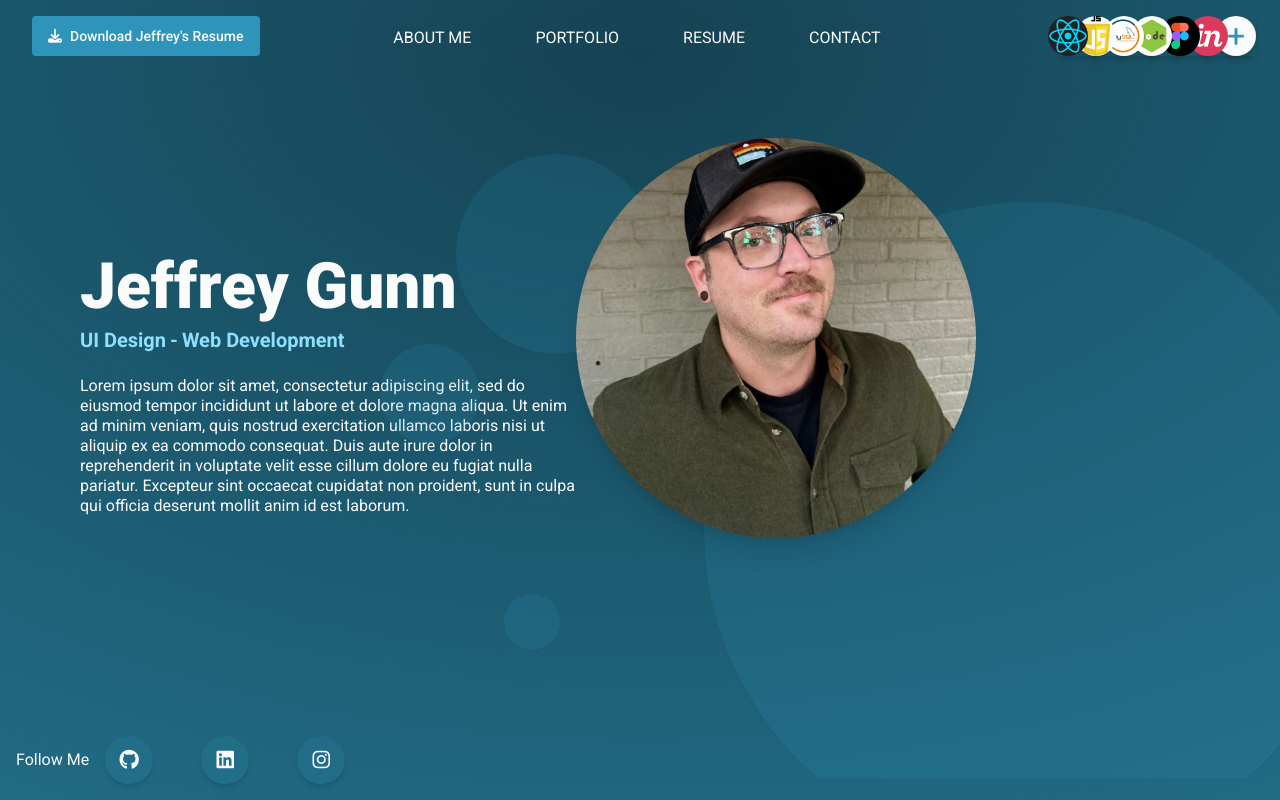
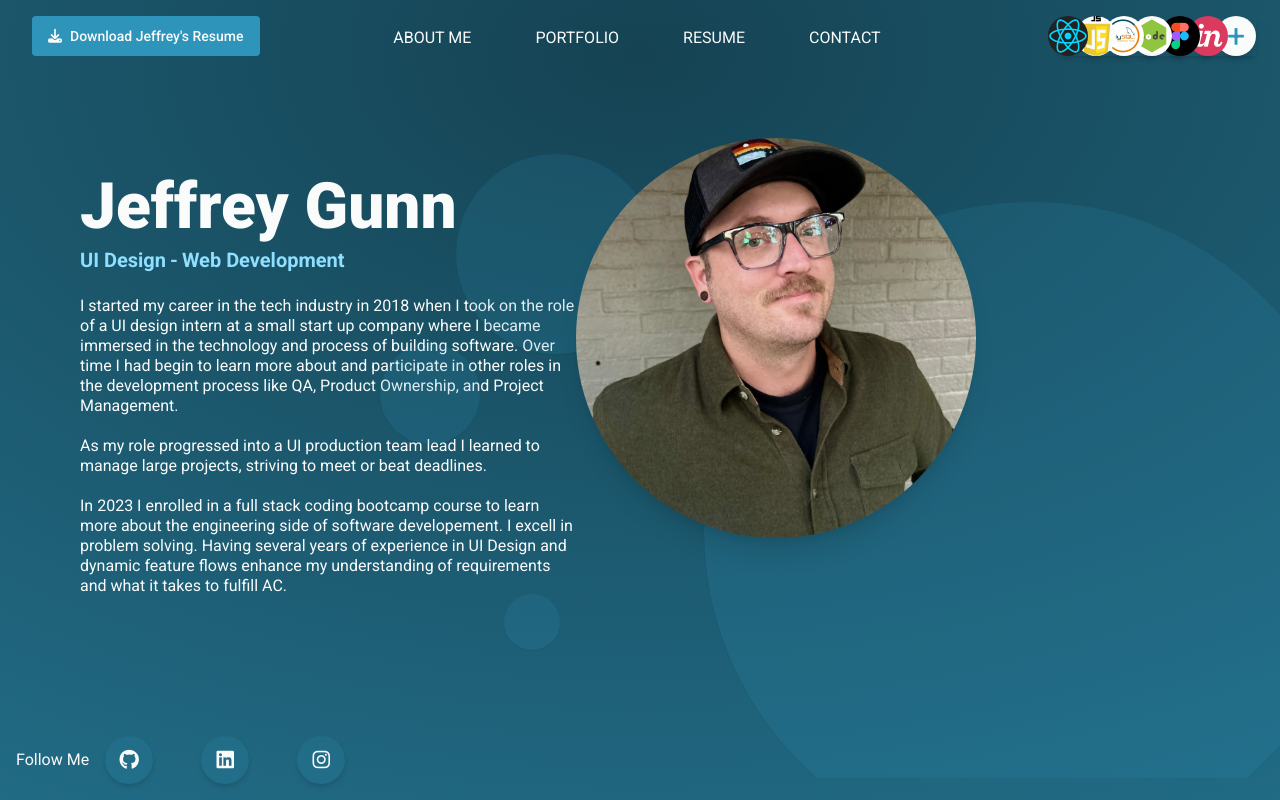
Before and after one commit to jsgunn22/my-portfolio, a React (Vite) app: page / in a window 1280 px wide. Built offline with nearby package versions, Linux system fonts and the light colour scheme; a web font is replaced by a local one.

Commit message:
loaded data

```diff
--- a/proficiencyData.jsx
+++ b/proficiencyData.jsx
@@ -5,7 +5,8 @@ const proficiencies = [
       "Front end language strong in component based programming.",
     src: "assets/images/proficiencies-logos/react.png",
     skill: "frontEnd",
-    description: "Lorem Ipsum",
+    description:
+      "React is a JavaScript library that is excellent for building user interfaces around atomic design and live applications. I used React to build this portfolio.",
     thumbnail: "assets/images/proficiencies-thumbnails /react.png",
   },
   {
@@ -13,7 +14,8 @@ const proficiencies = [
     shortDescription: "Primary Front end programming language.",
     src: "assets/images/proficiencies-logos/javascript.png",
     skill: "frontEnd",
-    description: "Lorem Ipsum",
+    description:
+      "All modern browsers rely on JavaScript and the language is every evolving.  Node and Express also rely on JS to run back end environments.",
     thumbnail: "assets/images/proficiencies-thumbnails /javascript.png",
   },
   {
@@ -21,7 +23,8 @@ const proficiencies = [
     shortDescription: "Structured Query Language - Sturdy database platform.",
     src: "assets/images/proficiencies-logos/mysql.png",
     skill: "backEnd",
-    description: "Lorem Ipsum",
+    description:
+      "A Structured Query Language managment system.  Using an ORM like Sequlize to manage a sturdy database.",
     thumbnail: "assets/images/proficiencies-thumbnails /mysql.png",
   },
   {
@@ -29,7 +32,8 @@ const proficiencies = [
     shortDescription: "JavaScript based runtime and package manager.",
     src: "assets/images/proficiencies-logos/node.png",
     skill: "backEnd",
-    description: "Lorem Ipsum",
+    description:
+      "Node is a back end run time environment that runs on JS. Express was built to enable Node to handle RESTful APIs.",
     thumbnail: "assets/images/proficiencies-thumbnails /node.png",
   },
 
@@ -40,7 +44,7 @@ const proficiencies = [
     src: "assets/images/proficiencies-logos/figma.png",
     skill: "uiDesign",
     description:
-      "Figma is a design work station that excells in bridging the gap between UI Design and Front End dev. ",
+      "Figma is a design work station that excells in bridging the gap between UI Design and Front End dev. Figma does well to communicate design specs to CSS.",
     thumbnail: "assets/images/proficiencies-thumbnails /figma.png",
   },
   {
@@ -49,7 +53,8 @@ const proficiencies = [
       "Prototyping platform that works well for communication concepts to external interests.",
     src: "assets/images/proficiencies-logos/invision.png",
     skill: "uiDesign",
-    description: "Lorem Ipsum",
+    description:
+      "Invision is a prototyping design tool that allows for clickable prototypes from flat images.  The Craft plug in also allows one way communication from Sketch App.",
     thumbnail: "assets/images/proficiencies-thumbnails /invision.png",
   },
   {
@@ -58,7 +63,8 @@ const proficiencies = [
       "Design workstation native app that excels in production.",
     src: "assets/images/proficiencies-logos/sketch.png",
     skill: "uiDesign",
-    description: "Lorem Ipsum",
+    description:
+      "A native app UI Design work station than does well handling large design files.",
     thumbnail: "assets/images/proficiencies-thumbnails /sketch.png",
   },
   {
@@ -67,7 +73,8 @@ const proficiencies = [
       "Scripting language that allows for very clean CSS file structure.",
     src: "assets/images/proficiencies-logos/sass.png",
     skill: "frontEnd",
-    description: "Lorem Ipsum",
+    description:
+      "Syntactically Awesome Style Sheets.  SASS is great for maintian a very clean CSS file format but allowing for nested CSS and compiling the styles into an optimized client side CSS file.",
     thumbnail: "assets/images/proficiencies-thumbnails /sass.png",
   },
   {
@@ -76,7 +83,8 @@ const proficiencies = [
       "CSS framework that allows for clean inline styles and optimized style systems.",
     src: "assets/images/proficiencies-logos/tailwind.png",
     skill: "frontEnd",
-    description: "Lorem Ipsum",
+    description:
+      "Ideal for style guides, Tailwind is similar to bootstrap but excels in customization. After a TW library is configured the developer is able to build faster while coloring inside the lines of the design system.",
     thumbnail: "assets/images/proficiencies-thumbnails /tailwind.png",
   },
   {
@@ -85,7 +93,8 @@ const proficiencies = [
       "Used to bundle modules for optimizing an application's client side.",
     src: "assets/images/proficiencies-logos/webpack.png",
     skill: "backEnd",
-    description: "Lorem Ipsum",
+    description:
+      "Webpack is a module bundler that relies on JavaScript.  Plugins allow the developers to configure an optimized client side output as well as create PWAs.",
     thumbnail: "assets/images/proficiencies-thumbnails /webpack.png",
   },
   {
@@ -94,9 +103,9 @@ const proficiencies = [
       "Documenation tool used for all stages of design solutioning.",
     src: "assets/images/proficiencies-logos/whimsical.png",
     skill: "uiDesign",
-    description: "Lorem Ipsum",
+    description:
+      "Whimsical is a utilitarian design tool.  Use it to create wireframes, flows, and a documentation library",
     thumbnail: "assets/images/proficiencies-thumbnails /whimsical.png",
-    description: "Lorem Ipsum",
   },
   {
     name: "Mongodb",
@@ -104,7 +113,8 @@ const proficiencies = [
       "NoSQL database that allows for a more flexible information system.",
     src: "assets/images/proficiencies-logos /mongodb.png",
     skill: "backEnd",
-    description: "Lorem Ipsum",
+    description:
+      "NoSQL database program that allows for storing information in JSON format. Larger databases benefit from NoSQL databases like Mongodb because of its flexibility and speed that it is able to return information.",
     thumbnail: "assets/images/proficiencies-thumbnails /mongodb.png",
   },
   {
@@ -113,7 +123,8 @@ const proficiencies = [
       "Version contol for Sketch app that works similar to git.",
     src: "assets/images/proficiencies-logos/abstract.png",
     skill: "uiDesign",
-    description: "Lorem Ipsum",
+    description:
+      "Similar to git, Abstract is a working file management system for Sketch App that supports a sturdy version control system.  Incorporated in a design system it helps with the review process.",
     thumbnail: "assets/images/proficiencies-thumbnails /abstract.png",
   },
 ];
--- a/src/components/global/Navbar.jsx
+++ b/src/components/global/Navbar.jsx
@@ -104,7 +104,7 @@ function ProficiencyBubbles() {
           }`}
         >
           {proficiencies.map((item, index) =>
-            index >= 6 ? <p>{proficiencies[index].name}</p> : ""
+            index >= 6 ? <p key={index}>{proficiencies[index].name}</p> : ""
           )}
         </div>
       </div>
--- a/src/pages/About.jsx
+++ b/src/pages/About.jsx
@@ -19,13 +19,23 @@ export default function AboutMe() {
               <h3 className="text-h3 font-bold">Web Development</h3>
             </div>
             <p className="text-lg text-neu-0">
-              Lorem ipsum dolor sit amet, consectetur adipiscing elit, sed do
-              eiusmod tempor incididunt ut labore et dolore magna aliqua. Ut
-              enim ad minim veniam, quis nostrud exercitation ullamco laboris
-              nisi ut aliquip ex ea commodo consequat. Duis aute irure dolor in
-              reprehenderit in voluptate velit esse cillum dolore eu fugiat
-              nulla pariatur. Excepteur sint occaecat cupidatat non proident,
-              sunt in culpa qui officia deserunt mollit anim id est laborum.
+              I started my career in the tech industry in 2018 when I took on
+              the role of a UI design intern at a small start up company where I
+              became immersed in the technology and process of building
+              software. Over time I had begin to learn more about and
+              participate in other roles in the development process like QA,
+              Product Ownership, and Project Management.
+              <br></br>
+              <br></br>
+              As my role progressed into a UI production team lead I learned to
+              manage large projects, striving to meet or beat deadlines.
+              <br></br>
+              <br></br>
+              In 2023 I enrolled in a full stack coding bootcamp course to learn
+              more about the engineering side of software developement. I excell
+              in problem solving. Having several years of experience in UI
+              Design and dynamic feature flows enhance my understanding of
+              requirements and what it takes to fulfill AC.
             </p>
           </div>
           {/* button group */}
```
